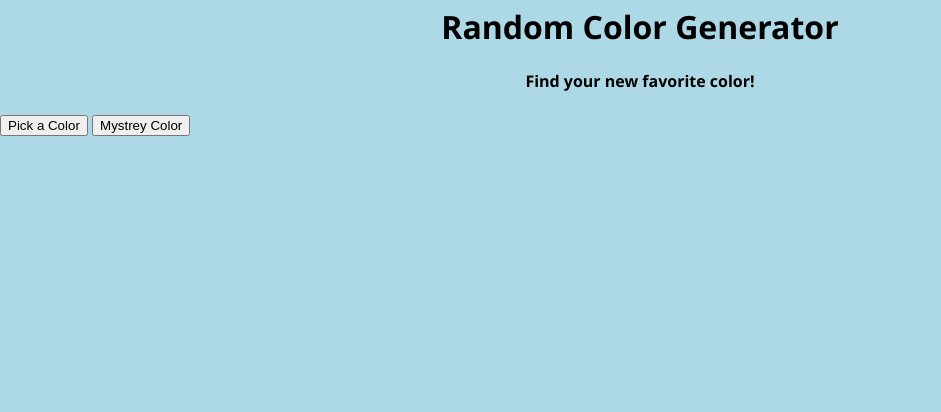
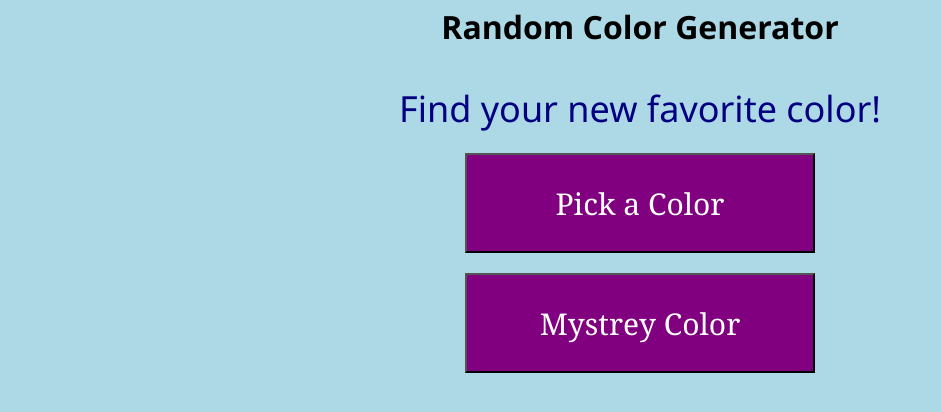
Before and after one commit to Oshinowo/random-color-generator, a plain HTML site: page index.html in a window 1280 px wide. Shown: the part 176-588 px from the top of the page, without its empty margins (0-941 px from the left). Drawn offline with Linux system fonts and the light colour scheme.

Commit message:
fifth commit

```diff
--- a/index.html
+++ b/index.html
@@ -22,7 +22,7 @@
         <img src="https://stjohnucctrenton.org/wp-content/uploads/2013/02/rainbow_5997c.jpg" alt="Rainbow image"
             srcset="">
         <h1>Random Color Generator</h1>
-        <h4>Find your new favorite color!</h4>
+        <p>Find your new favorite color!</p>
         <button>Pick a Color</button>
         <button>Mystrey Color</button>
         <script src="" async defer></script>
--- a/style.css
+++ b/style.css
@@ -12,7 +12,28 @@ img {
     height: auto;
 }
 
-h1, h4{
+h1 {
     width: 100%;
     text-align: center;
 }
+
+p {
+    width: 100%;
+    text-align: center;
+    font-size: 36px;
+    color: navy;
+    margin-bottom: 20px;
+}
+
+button {
+    width: 350px;
+    height: 100px;
+    display: block;
+    background-color: purple;
+    color: white;
+    font-size: 30px;
+    font-family: Georgia, 'Times New Roman', Times, serif;
+    margin: 0 auto;
+    margin-bottom: 20px;
+    cursor: pointer;
+}
```
